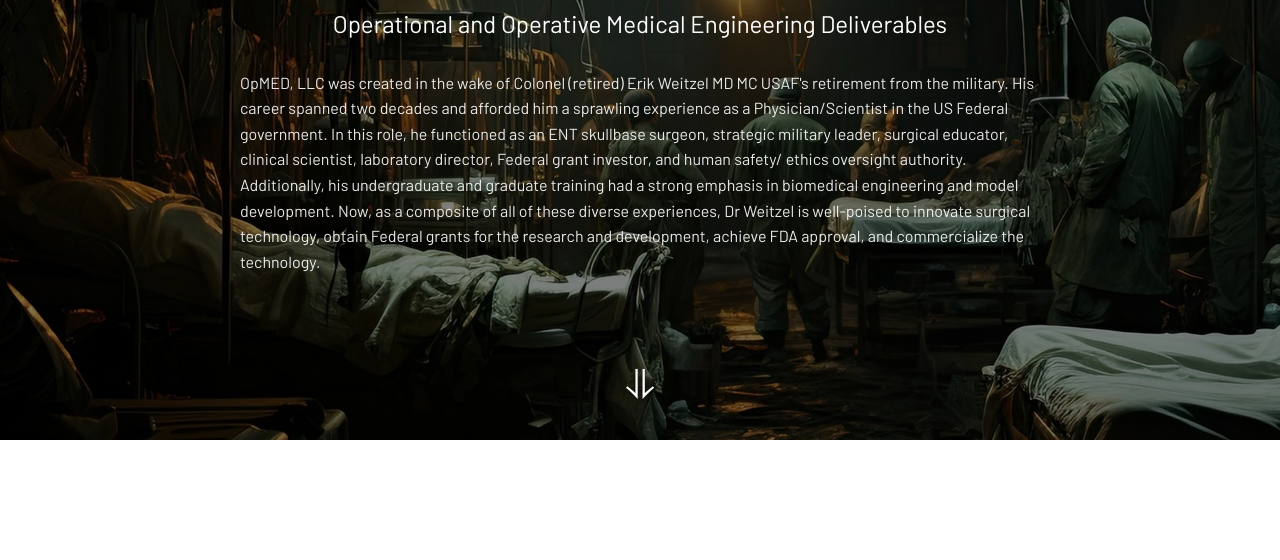
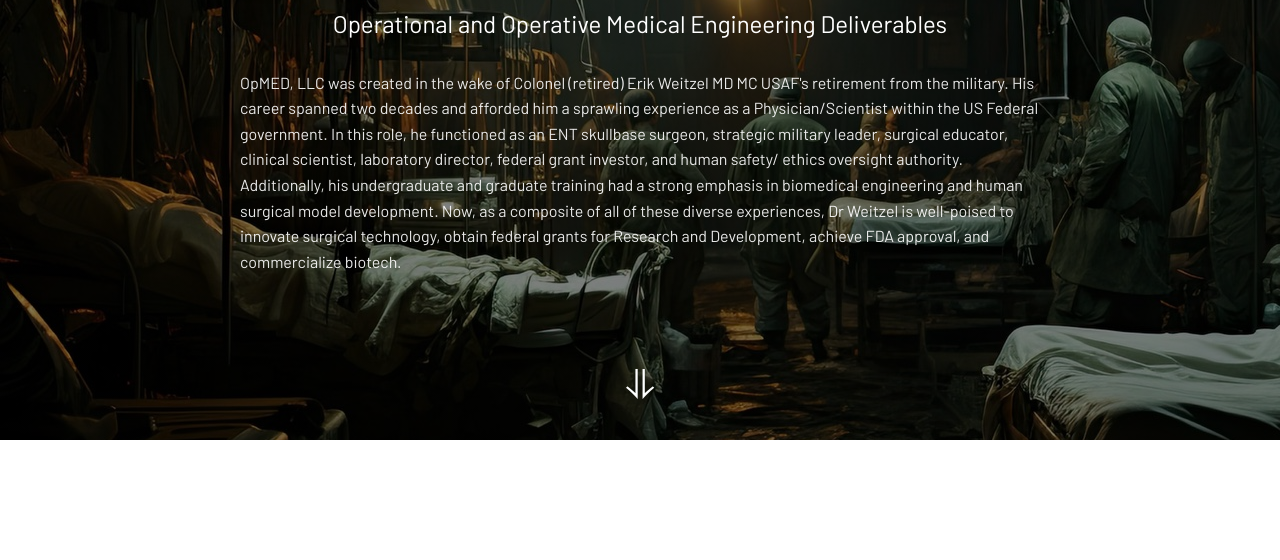
Before and after one commit to weitzelerik/opmed, a plain HTML site: page index.html in a window 1280 px wide. Shown: the part 240-800 px from the top of the page. Drawn offline with Linux system fonts and the light colour scheme.

Commit message:
Update index.html

```diff
--- a/index.html
+++ b/index.html
@@ -21,13 +21,13 @@
             <div class="desc">
                 <p style="text-align: left;">
                 OpMED, LLC was created in the wake of Colonel (retired) Erik Weitzel MD MC USAF's retirement from the military.
-                His career spanned two decades and afforded him a sprawling experience as a Physician/Scientist in the
+                His career spanned two decades and afforded him a sprawling experience as a Physician/Scientist within the
                 US Federal government.  In this role, he functioned as an ENT skullbase surgeon, strategic military
-                leader, surgical educator, clinical scientist, laboratory director, Federal grant investor, and human safety/
+                leader, surgical educator, clinical scientist, laboratory director, federal grant investor, and human safety/
                 ethics oversight authority.  Additionally, his undergraduate and graduate training had a strong emphasis in
-                biomedical engineering and model development.  Now, as a composite of all of these diverse experiences, Dr Weitzel
-                is well-poised to innovate surgical technology, obtain Federal grants for the research and development,
-                achieve FDA approval, and commercialize the technology.
+                biomedical engineering and human surgical model development.  Now, as a composite of all of these diverse
+                experiences, Dr Weitzel is well-poised to innovate surgical technology, obtain federal grants for Research and
+                Development, achieve FDA approval, and commercialize biotech.
             </div>
             <div id="scrollicon">&#x2965</div>
         </section>
```
